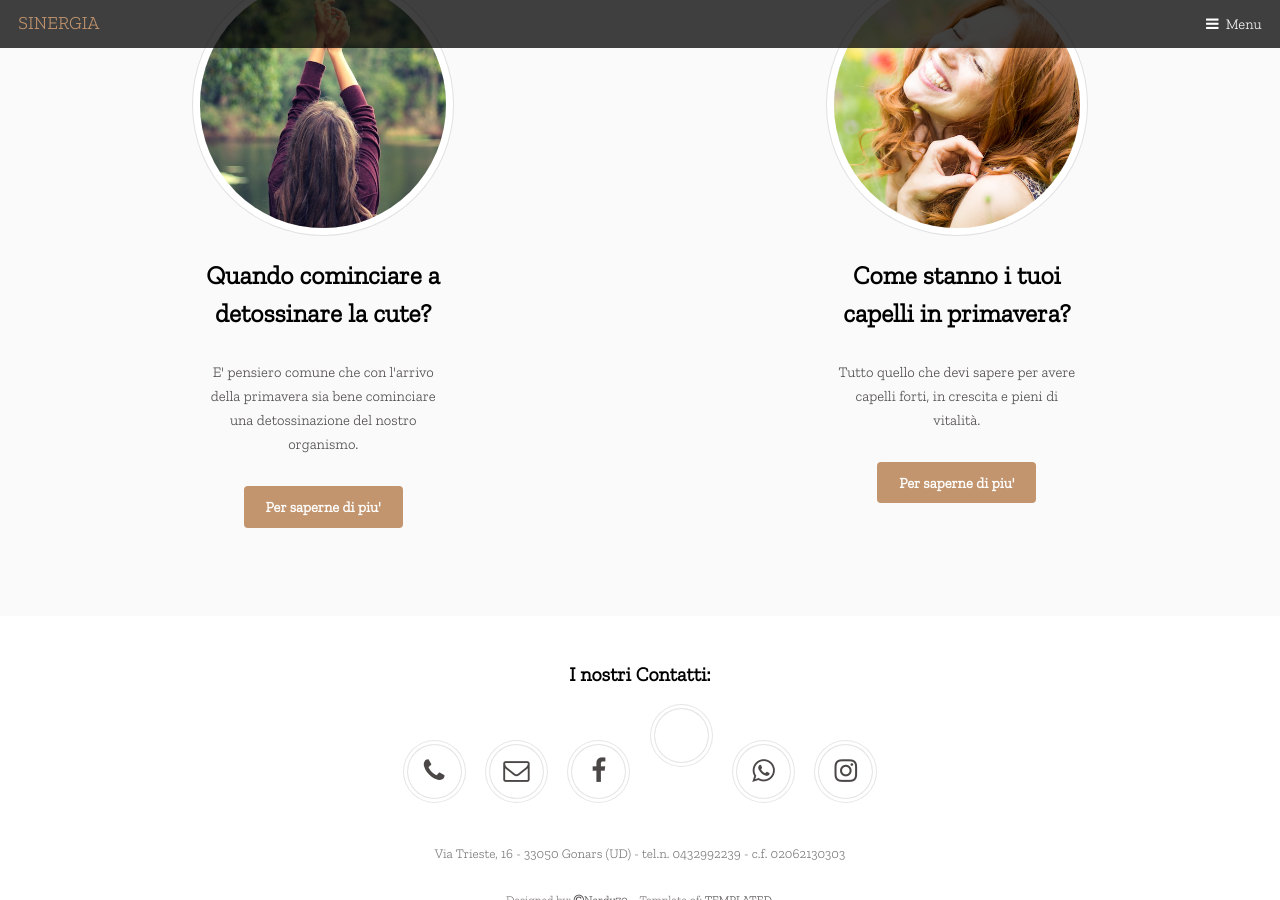
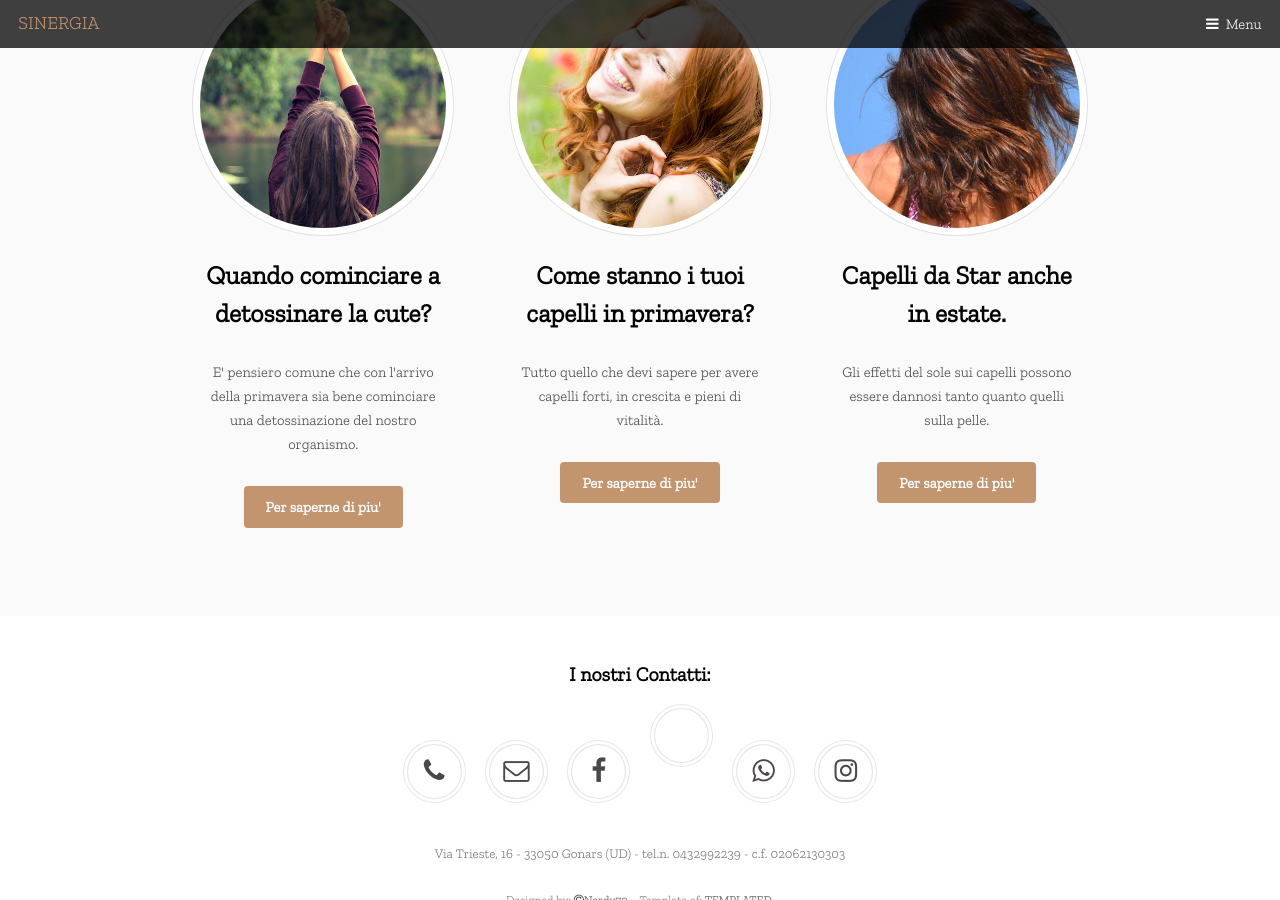
Before and after one commit to nardy70/sinergiaweb, a Jekyll site: the page built from index.md, in a window 1280 px wide and 900 px high, scrolled down 4273 px. Built offline with Jekyll 4.4.1, drawn with Linux system fonts in a browser that asks for light colours; comment, search, counter and statistics services are not loaded; a style sheet for code colours, icons or effects is not loaded.

Commit message:
post suntherapy

```diff
--- a/_includes/main.html
+++ b/_includes/main.html
@@ -150,9 +150,17 @@
 					<div class="image round fit">
 						<a href="primaveraecapelli"><img src="images/consigli/primaveraecapelli.jpg" alt="" /></a>
 					</div>
-					<h3>Come stanno i tuoi capelli  in primavera?</h3>
+					<h3>Come stanno i tuoi capelli in primavera?</h3>
 					<p>Tutto quello che devi sapere per avere capelli forti, in crescita e pieni di vitalità.</p>
 					<a href="primaveraecapelli" class="button">Per saperne di piu'</a>
+				</div>
+				<div class="col align-center margin-bottom">
+					<div class="image round fit">
+						<a href="suntherapy"><img src="images/consigli/suntherapy.jpg" alt="" /></a>
+					</div>
+					<h3>Capelli da Star anche in estate.</h3>
+					<p>Gli effetti del sole sui capelli possono essere dannosi tanto quanto quelli sulla pelle.</p>
+					<a href="suntherapy" class="button">Per saperne di piu'</a>
 				</div>
 			</div>
 		</div>
```
Also changed, not shown: suntherapy.md (added, +51 -0 lines), images/consigli/suntherapy.jpg (added).
